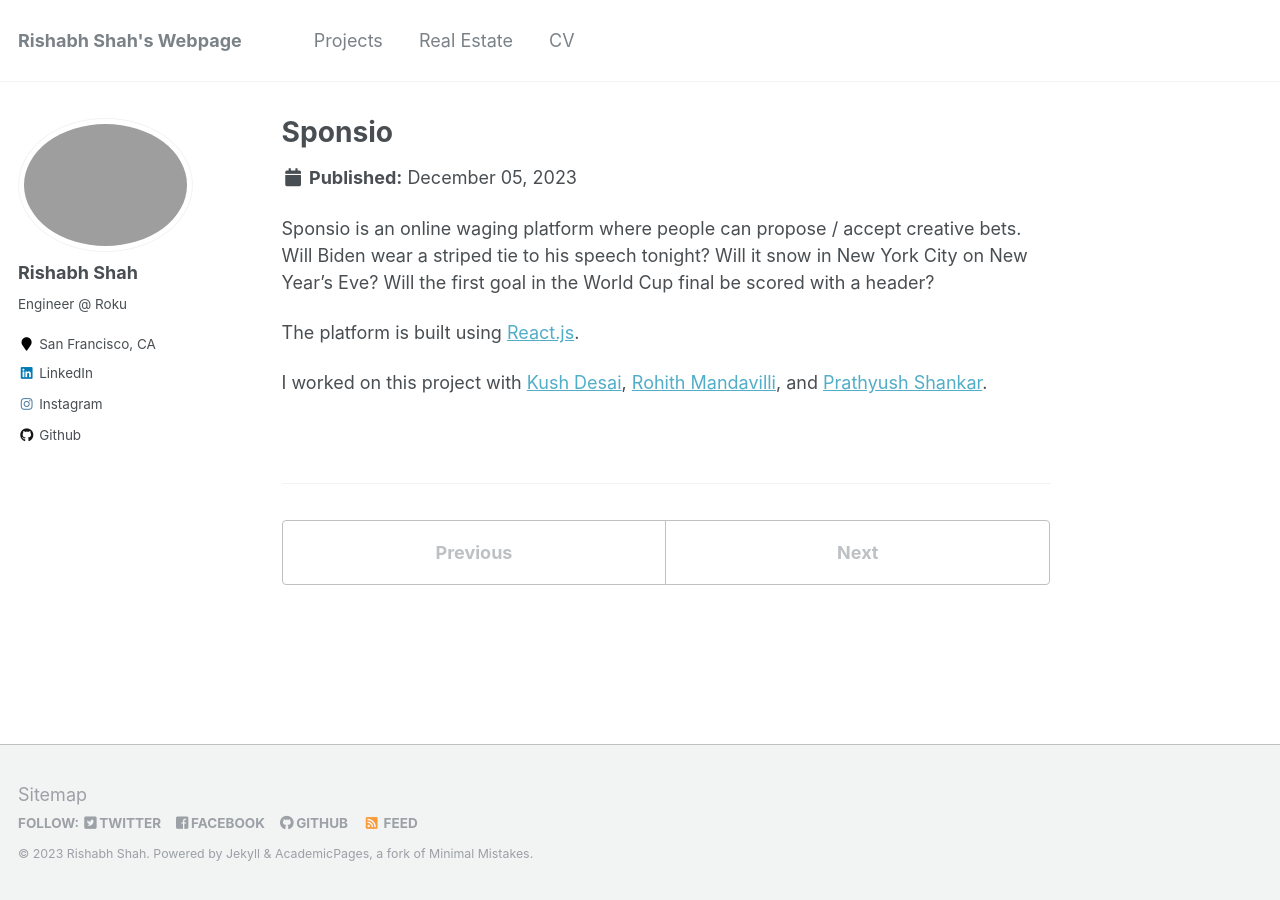
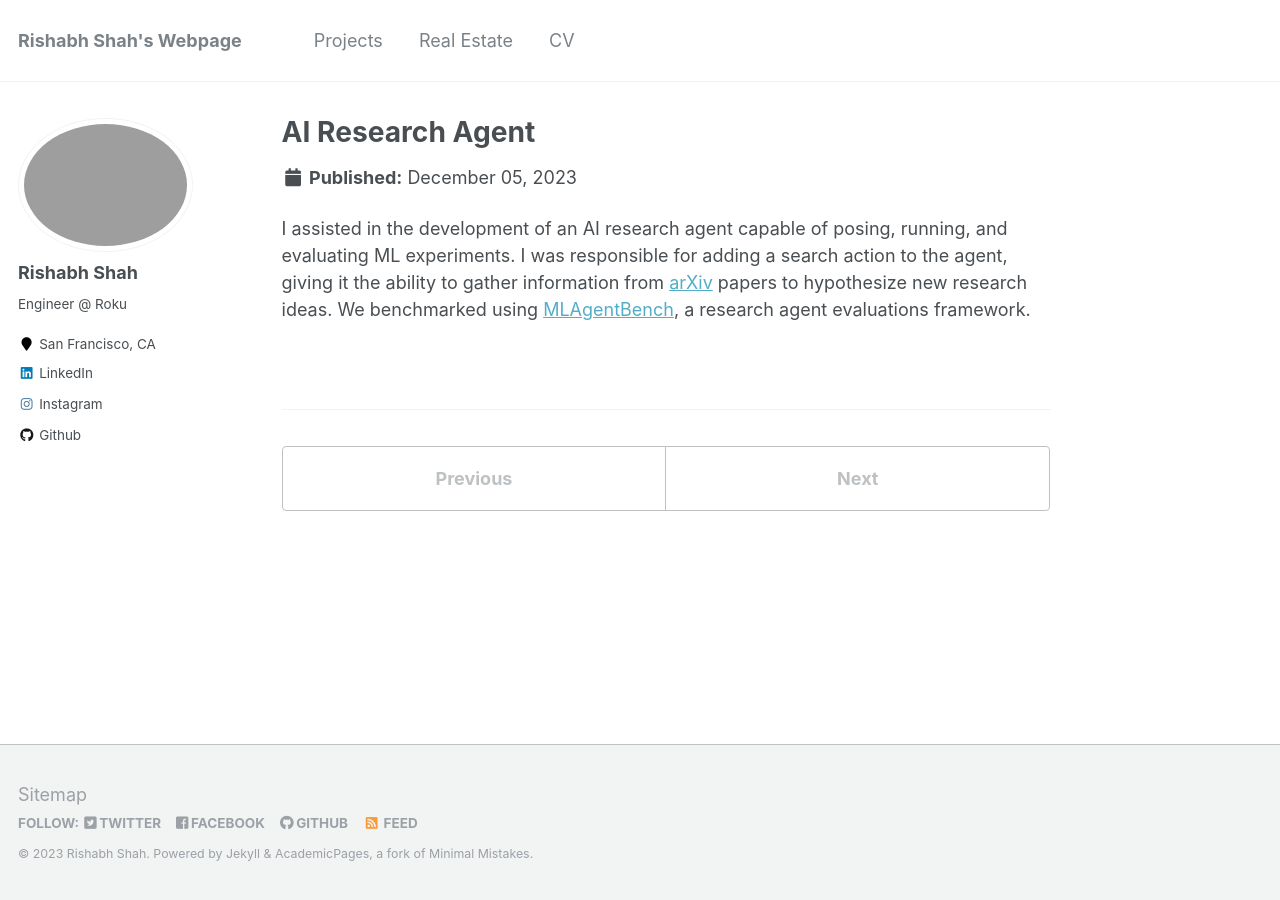
Before and after one commit to shahrishabh7/shahrishabh7.github.io, a Jekyll site: the page built from _portfolio/portfolio-2.md, in a window 1280 px wide. Built offline with Jekyll 4.4.1, drawn with Linux system fonts in a browser that asks for light colours.

Commit message:
updated docs

```diff
--- a/_portfolio/portfolio-2.md
+++ b/_portfolio/portfolio-2.md
@@ -1,11 +1,7 @@
 ---
-title: "Sponsio"
-excerpt: "Online waging platform for the bored creative"
+title: "AI Research Agent"
+excerpt: "AI Research Agent built at SF AGI 2023 Researchers x Builders Hackathon"
 collection: portfolio
 ---
 
-Sponsio is an online waging platform where people can propose / accept creative bets. Will Biden wear a striped tie to his speech tonight? Will it snow in New York City on New Year's Eve? Will the first goal in the World Cup final be scored with a header?
-
-The platform is built using [React.js](https://reactjs.org/).
-
-I worked on this project with [Kush Desai](https://kushkdesai.com/), [Rohith Mandavilli](https://github.com/rohithm1), and [Prathyush Shankar](https://github.com/prathyush-shankar).
+I assisted in the development of an AI research agent capable of posing, running, and evaluating ML experiments. I was responsible for adding a search action to the agent, giving it the ability to gather information from [arXiv](https://arxiv.org/abs/2310.03302) papers to hypothesize new research ideas. We benchmarked using [MLAgentBench](https://arxiv.org/abs/2310.03302), a research agent evaluations framework.
```
Also changed, not shown: _portfolio/portfolio-6.md (added, +11 -0 lines).
